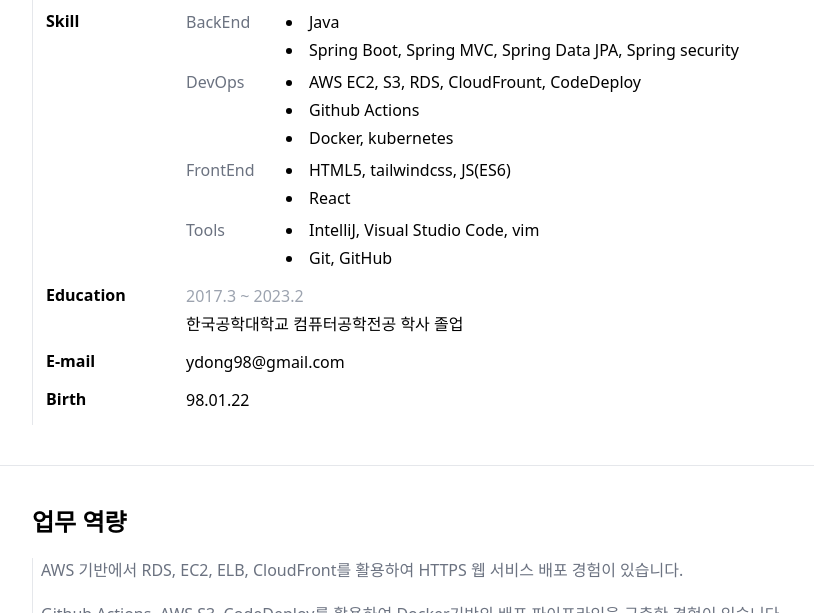
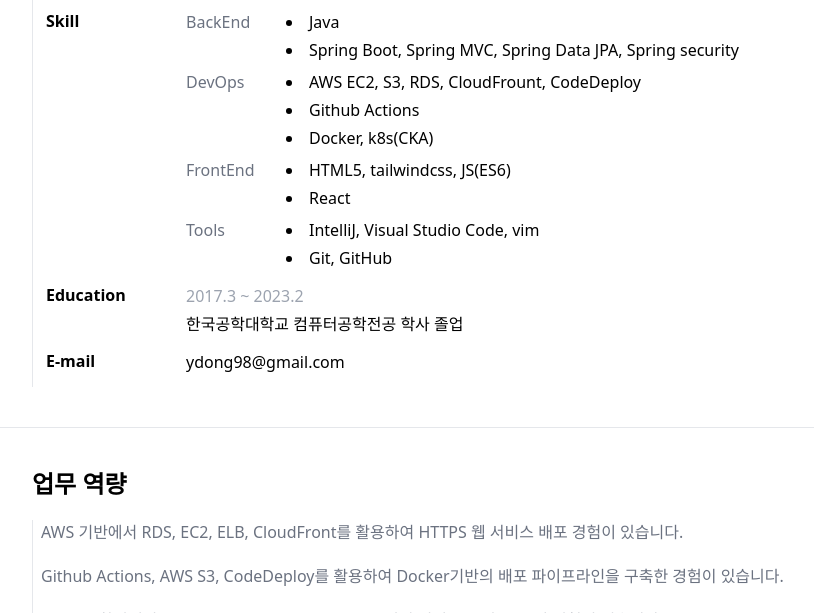
Before and after one commit to yudonggeun/yudonggeun, a plain HTML site: page index.html in a window 1280 px wide. Shown: the part 647-1260 px from the top of the page, without its empty margins (8-822 px from the left). Drawn offline with nearby package versions, Linux system fonts and the light colour scheme.

Commit message:
23-08-11

```diff
--- a/index.html
+++ b/index.html
@@ -54,7 +54,7 @@
                             <div class="flex flex-col gap-1">
                                 <li>AWS EC2, S3, RDS, CloudFrount, CodeDeploy</li>
                                 <li>Github Actions</li>
-                                <li>Docker, kubernetes</li>
+                                <li>Docker, k8s(CKA)</li>
                             </div>
                         </div>
                         <div class="flex gap-5">
@@ -90,14 +90,6 @@
                     </td>
                     <td>
                         <p>ydong98@gmail.com</p>
-                    </td>
-                </tr>
-                <tr>
-                    <td class="w-32  relative">
-                        <h3 class="absolute top-0 font-bold">Birth</h3>
-                    </td>
-                    <td>
-                        <p>98.01.22</p>
                     </td>
                 </tr>
             </tbody>
```
